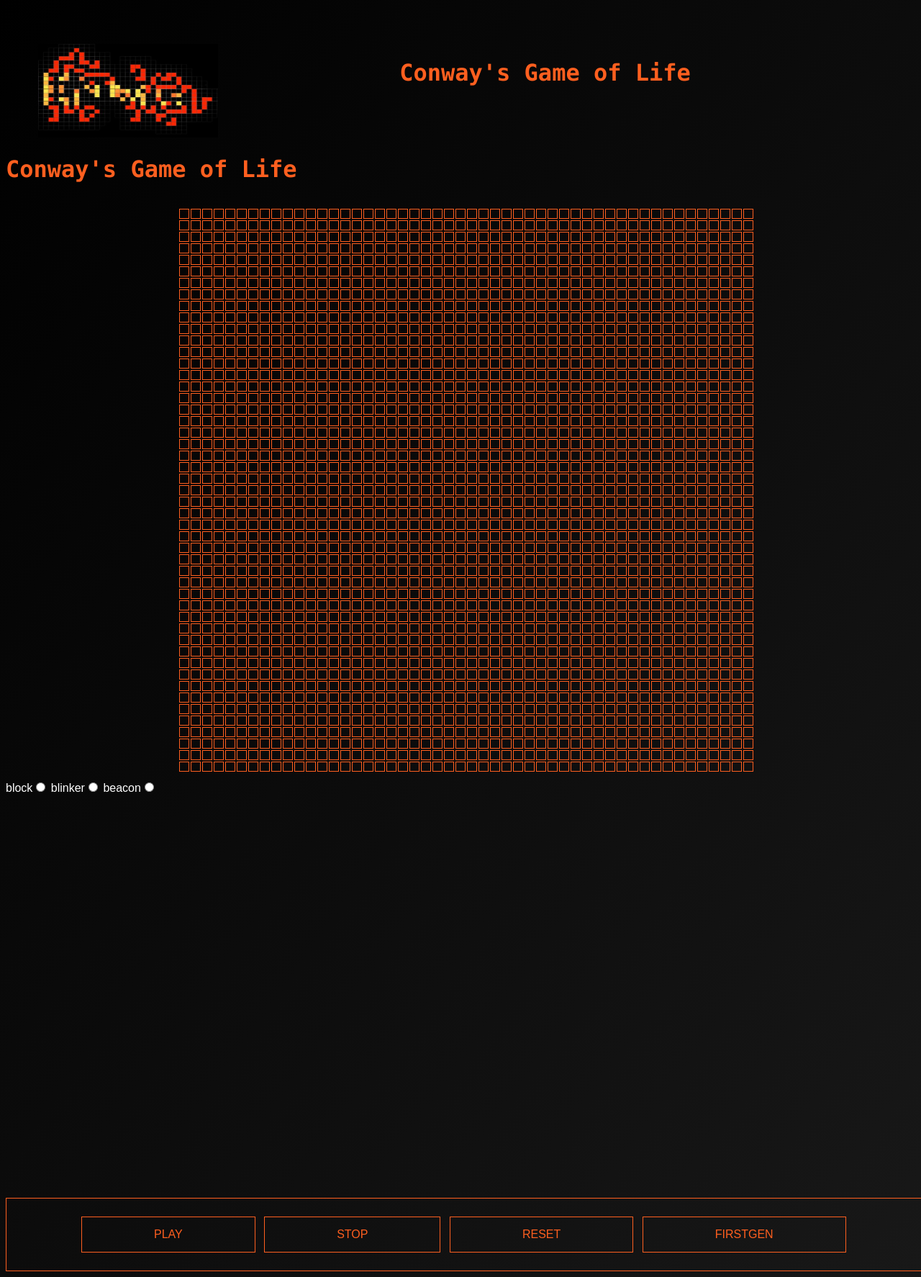
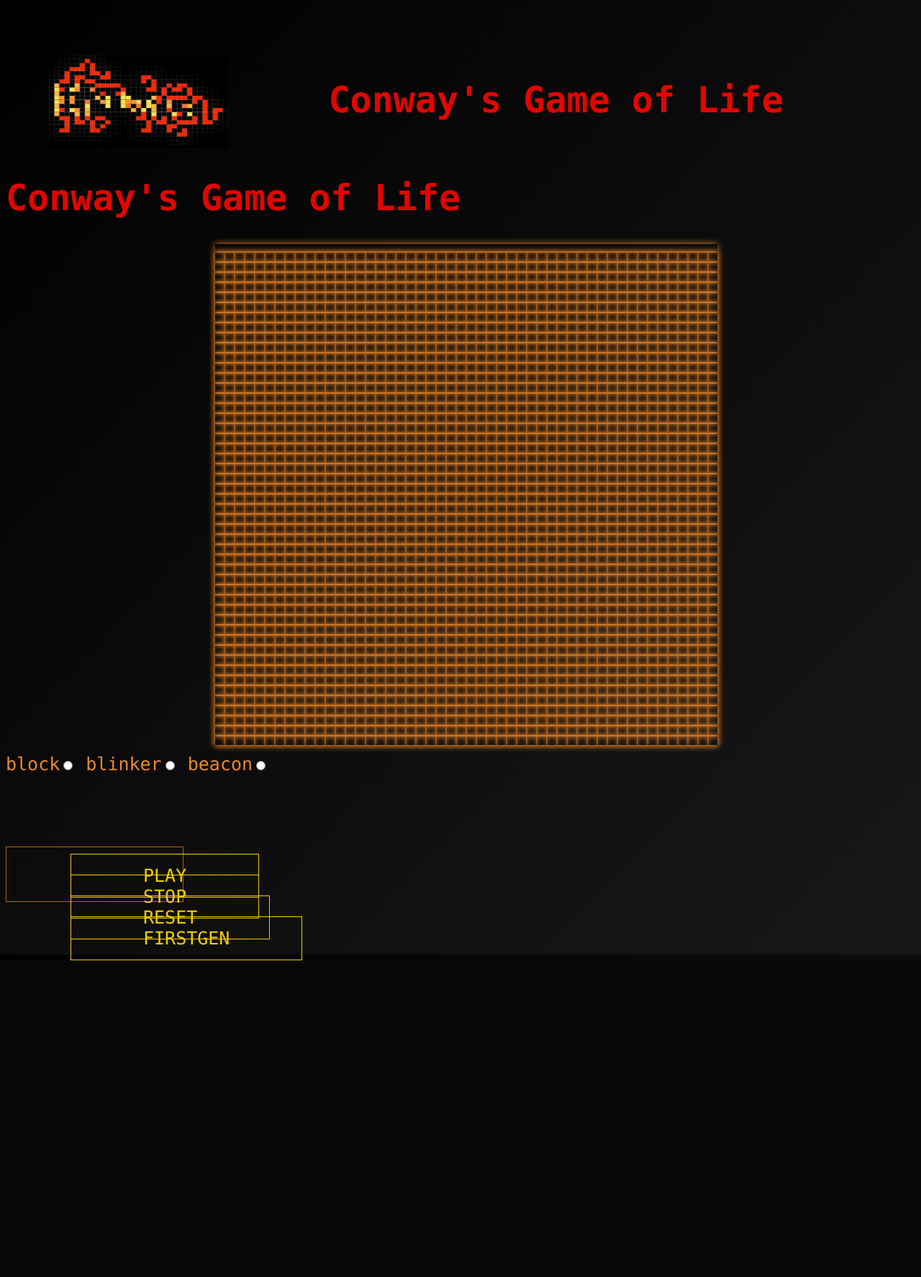
Before and after one commit to jmw11x/GameOfLife, a PHP site: page / in a window 1280 px wide. Shown: the whole page at 72% size. After the commit the page ends 1334 px from the top, so only its background shows below. Run offline with PHP 8.4, Linux system fonts and the light colour scheme.

Commit message:
styling for game page

```diff
--- a/style.css
+++ b/style.css
@@ -8,14 +8,15 @@
   background: black;
   background: -webkit-linear-gradient(top right, black 0%, #181818 100%);
   background: linear-gradient(to bottom right, black 0%, #181818 100%);
-  font-family:sans-serif;
-  font-size:16px;
-  color: white;
+  font-family: "Lucida Console", Monaco, monospace;
+  font-size:25px;
+  color: #ed872d;
 }
 /* header */
 header {
   display: flex;
   padding: 30px 30px 0px 30px;
+
 }
 img {
   height: 130px;
@@ -23,8 +24,8 @@
 }
 header .row {
   margin-top: 8px;
+  padding: 30px 30px 0px 30px;
   width: 95%;
-  padding: 15px 15px 0px 15px;
 }
 .col {
   flex: 1;
@@ -40,52 +41,79 @@
 }
 h1 {
     font-family: "Lucida Console", Monaco, monospace;
-    color: #FF5F1F;
+    color: #E10600;
+    float: center;
+
+
+}
+p {
+  color: #F2CD00;
+}
+table{
+  float: center;
 }
 table td, tr{
-    border: 1px solid #FF5F1F;
+    border: .5px;
     width: 10px;
     height: 10px;
+    outline: none;
+    border-color: #ed872d;
+    box-shadow: 0 0 10px #ed872d;
+
 }
+
 #grid {
     margin: 0 auto;
     padding-bottom: 10px;
 }
+
+
 .btn {
     margin: 0 auto;
     padding-bottom: 10px;
-    padding: 15px 100px;
-    position:absolute;
-  top: 0;
-    color: #FF5F1F;
+    color: #a86d00;
     font-family: sans-serif;
     text-transform: uppercase;
     text-align: center;
     position: relative;
     text-decoration: none;
     display:inline-block;
-    border: 1px solid #FF5F1F;
+    border: 1px solid #a86d00;
+    transition: color 150ms ease-in-out 150ms, border-color 300ms ease-out, box-shadow 300ms ease-in-out;
+    height: 20px;
+    width: 75px;
+    padding: 25px 85px 30px;
 }
-.button {
+.btn:hover{
+  color: #FF5F1F;
+  border-color: lighten(white, 20%);
+  border: 1px solid;
+  box-shadow: 0 0 10px #FF5F1F;
+  /* #F2CD00 : yellow ; #fd3c06: red orange ; #E10600 : bright red*/
+}
+a, .button {
   padding: 15px 100px;
   margin:10px 4px;
-  color: #FF5F1F;
-  font-family: sans-serif;
+  color: #F2CD00;
+  font-family: "Lucida Console", Monaco, monospace;
   text-transform: uppercase;
   text-align: center;
-  position: relative;
-  text-decoration: none;
-  display:inline-block;
-  border: 1px solid #FF5F1F;
+  border: 1px solid #F2CD00;
 
 }
-.register {
-  max-width: 600px;
+.register, .buttondiv {
+  max-width: 1000px;
 	margin: 0 auto;
-	padding: 80px 0;
-	height: 400px;
+	padding: 50px 0;
 	text-align: center;
 }
+.adjust, .adjust1, .adjust2 {
+
+  padding: 10px 10px;
+  float: center;
+
+}
+
 form{
 	padding: 20px 0;
 	position: relative;
```
